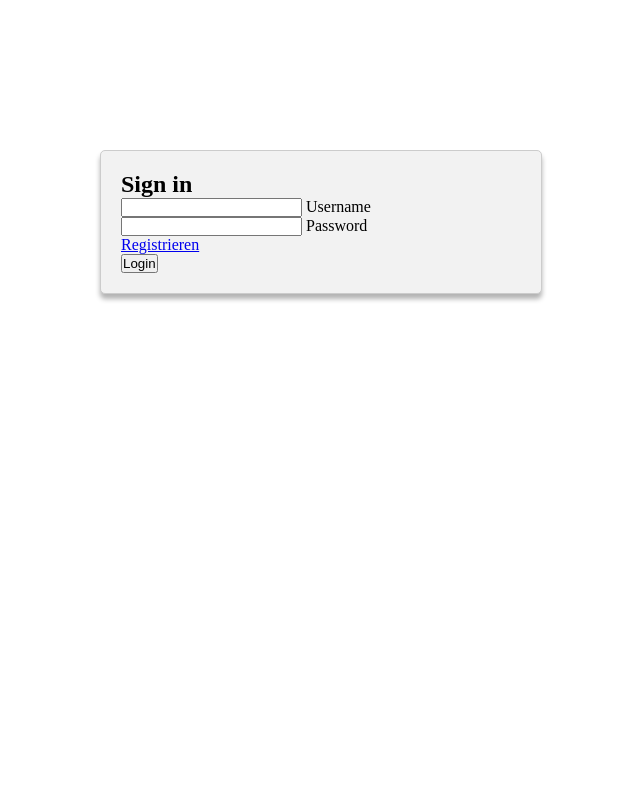
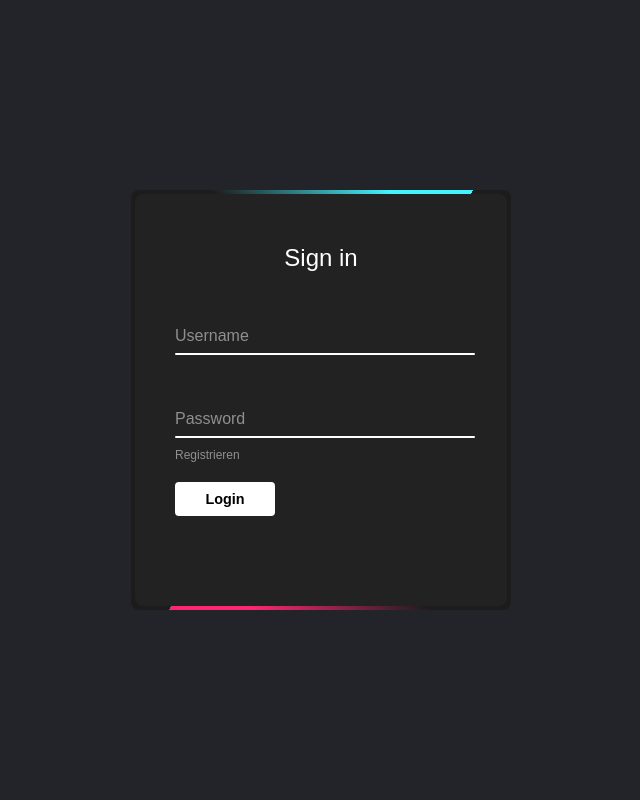
Before and after one commit to sinedious/forum, a Django app: page /login/ in a window 1280 px wide. Shown: the whole page, without its empty margins (319-959 px from the left). Run offline with Django 4.2, Linux system fonts and the light colour scheme.

Commit message:
Update login-style2.css

```diff
--- a/forum/static/login-style2.css
+++ b/forum/static/login-style2.css
@@ -1,120 +1,176 @@
 *{
     margin: 0px;
     padding: 0px;
+    box-sizing: border-box;
+    font-family: 'Poppins',sans-serif;
   }
-  /*Main Leiste oben*/
-  #main {
-      display: flex;
-      justify-content: space-between;
-      align-items: center;
-      background-color: #333;
-      color: #fff;
-      padding: 10px;
-    }
 
-    .logo {
-      font-size: 24px;
-      font-weight: bold;
-      text-decoration: none;
-      color: white;
-    }
+  body{
+    display: flex;
+    justify-content: center;
+    align-items: center;
+    min-height: 100vh;
+    background-color: #23242a;
+  }
 
-    .search-bar input[type="text"] {
-      padding: 5px;
-      width: 250px;
-      border: none;
-      border-radius: 5px;
-      margin-right: 5px;
-    }
 
-    .search-bar button {
-      padding: 5px;
-      border: none;
-      background-color: #555;
-      color: #fff;
-      border-radius: 5px;
-    }
-
-    .search-bar button:hover {
-      cursor: pointer;
-    }
-
-    .profile #login {
-        padding: 5px;
-        margin-right: 5px;
-        opacity: 0.5;
-        border: none;
-        border-radius: 3px;
-        background-color: #fff;
-        text-decoration: none;
-        color: black;
-    }
-
-    .profile #login:hover{
-      background-color: #BBB;
-      cursor: pointer;
-      opacity: 0.5;
-    }
-
-    .profile span {
-      font-size: 14px;
-    }
-  /*Main Leiste oben für die verscheidenen Kategorien */
-  #main-search{
-    display: flex;
-    align-items: center;
-    background-color: #BBB;
-    height: 25px;
-  }
-    .main-item{
-      display: flex;
-      align-items: center;
-      text-decoration: none;
-      color: white;
-      background-color: #BBB;
-      padding: 0px 50px 0px ;
-      height: 100%;
-      transition: .5s;
-    }
-    .main-item:hover{
-      background-color: #333;
-      box-shadow: 0px 5px 5px rgba(0, 0, 0, 0.3);
-    }
 
   /*Login Fenster Vorlage*/
+
+h2{
+  color: #fff ;
+  font-weight: 500;
+  text-align: center;
+}
+
+.login-window{
+  position: relative;
+  width: 380px;
+  height: 420px;
+  background: #1c1c1c;
+  border-radius: 8px;
+  overflow: hidden ;
+}
+
+/* Animation */
+
+.login-window::before{
+  content: '';
+  position: absolute;
+  top: -50%;
+  left: -50%;
+  width: 380px;
+  height: 420px;
+  background: linear-gradient(0deg, transparent,transparent,#45f3ff,
+  #45f3ff,#45f3ff);
+  z-index: 1;
+  transform-origin: bottom right;
+  animation: animate 6s linear infinite;
+}
+
+.login-window::after{
+  content: '';
+  position: absolute;
+  top: -50%;
+  left: -50%;
+  width: 380px;
+  height: 420px;
+  background: linear-gradient(0deg, transparent,transparent,#ff2770,
+  #ff2770,#ff2770);
+  z-index: 1;
+  transform-origin: bottom right;
+  animation: animate 6s linear infinite;
+  animation-delay: -3s; ;
+}
+
+@keyframes animate {
+  0%{ transform: rotate(0deg);}
+  100%{ transform: rotate(360deg);}
+}
+
+
+
+
 .login-form{
-  max-width: 400px;
-  margin: auto;
-  margin-top: 150px;
-  padding: 20px;
-  background-color: #f2f2f2;
-  border: 1px solid #ccc;
-  border-radius: 5px;
-  box-shadow: 0px 5px 5px rgba(0, 0, 0, 0.3);
+  position: absolute;
+  inset: 4px;
+  background-color: #222;
+  padding: 50px 40px;
+  display:flex;
+  flex-direction: column;
+  z-index: 2;
+  border-radius: 8px;
 }
-.input{
-  display: block;
-  margin: 15px auto 15px auto;
-  text-align: center;
-  font-size: large;
-  width: 380px;
-  padding: 10px ;
+
+.inputbox{
+  position: relative;
+  width: 300px;
+  margin-top: 35px;
 }
-#login-form-input{
-  display: block;
-  margin: auto;
+
+.inputbox input{
+  position: relative;
+  width: 100%;
+  padding: 20px 10px 10px;
+  background: transparent;
+  outline: none;
+  border: none;
+  box-shadow: none;
+  color: #23242a;
+  font-size: 1em;
+  transition: 0.5s;
+  z-index: 10;
+}
+
+.inputbox span {
+  position: absolute;
+  left: 0px;
+  padding: 20px 0px 10px;
+  pointer-events: none;
+  color: #8f8f8f;
+  font-size: 1em;
+  transition: 0.5s;
+}
+
+.inputbox input:valid ~ span,
+.inputbox input:focus ~ span {
+  color:#fff;
+  font-size: 0.75em;
+  transform: translateY(-34px);
+
+}
+.inputbox i {
+  position: absolute;
+  left: 0px;
+  bottom: 0;
+  width: 100%;
+  height: 2px;
+  background: #fff;
+  border-radius: 4px;
+  overflow: hidden;
+  transition: 0.5s;
+  pointer-events: none;
+}
+
+.inputbox input:valid ~ i,
+.inputbox input:focus ~ i {
+  height: 44px;
+}
+
+
+
+
+/*Registrieren*/
+
+.links{
+  display: flex;
+  justify-content: space-between;
+}
+
+.links a{
+  margin: 10px 0;
+  font-size: 0.75em;
+  color: #8f8f8f;
+  text-decoration: none;
+}
+
+.links a:hover{
+  color: #fff;
+}
+
+.login-window input[type="submit"]{
+  border: none;
+  outline: none;
+  padding: 9px 25px;
+  background: #fff;
+  cursor: pointer;
+  font-size: 0.9em;
+  border-radius: 4px;
+  font-weight: 600;
   width: 100px;
-  height: 50px;
-  transition: all .5s ease;
-  border-radius: 5px;
-  border: 1px solid #ccc;
+  margin-top: 10px;
 }
-#login-form-input:hover{
-  transform: translateY(-1px);
-  background-color: #fffcfc;
-  box-shadow: 0px 5px 5px rgba(0, 0, 0, 0.3);
+
+.login-window input[type="submit"]:active{
+  opacity: 0.8;
 }
-.question{
-  text-align: center;
-  margin: 15px;
-}
```
